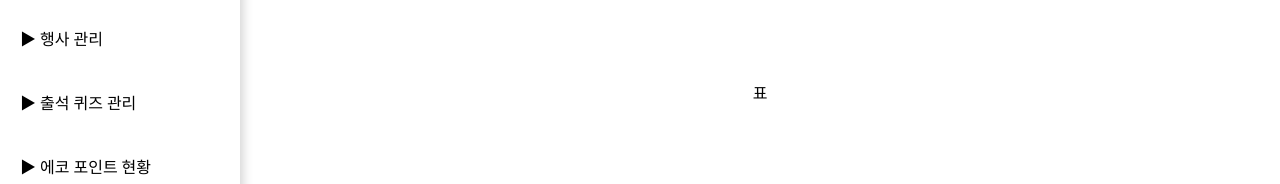
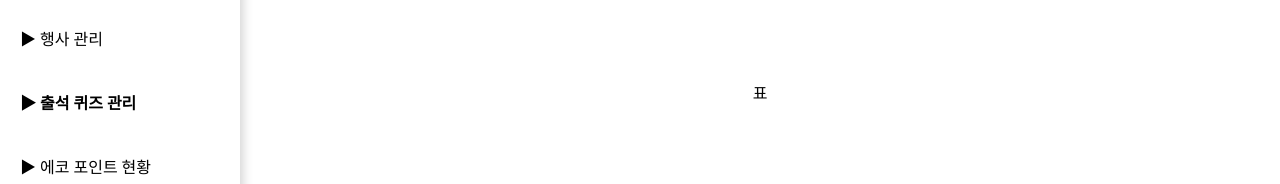
Before and after one commit to 2021echo-friends/adminpage, a React (Create React App) app: page /quiz in a window 1280 px wide. Shown: the part 367-551 px from the top of the page. Built offline with nearby package versions, Linux system fonts and the light colour scheme.

Commit message:
Add Navbar props

```diff
--- a/src/components/views/Navbar/Navbar.js
+++ b/src/components/views/Navbar/Navbar.js
@@ -1,9 +1,10 @@
-import React, { useState } from 'react';
-import { withRouter } from 'react-router-dom';
+import React, { useState, useEffect } from 'react';
+import { useHistory, withRouter } from 'react-router-dom';
+
 import './Navbar.css';
 
 function Navbar(props) {
-    const [Selected, setSelected] = useState();
+    const history = useHistory();
     const lists = [
         {id: 1, name: "▶ 고객 관리", path: "/customer"},
         {id: 2, name: "▶ 물품 관리", path: "/product"},
@@ -13,23 +14,34 @@ function Navbar(props) {
     ]
 
     const onLogoHandler = () => {
-        props.history.push("/main");
+        history.push("/main");
     }
 
     const onListHandler = (id) => {
-        setSelected(id);
-        props.history.push(lists[id-1].path);
-        console.log(Selected);
+        history.push(lists[id-1].path);
     }
 
     const onLogoutHandler = () => {
         props.history.push("/");
     }
 
-    const listItem = lists.map((list, key) => Selected === list.id
-    ? <tr key={key}><td className="selected" onClick={() => onListHandler(list.id)}>{list.name}</td></tr>
-    : <tr key={key}><td onClick={() => onListHandler(list.id)}>{list.name}</td></tr>
-    );
+    const listItem = lists.map((list, key) => {
+    if(props.selected === list.id) {
+        return (
+        <tr key={key}>
+            <td className="selected" onClick={() => onListHandler(list.id)}>
+                {list.name}
+            </td>
+        </tr> )
+    }
+    else {
+        return (
+        <tr key={key}>
+            <td onClick={() => onListHandler(list.id)}>
+                {list.name}
+            </td>
+        </tr> )
+    }});
 
     return (
         <table className="navbar">
--- a/src/components/views/Pages/AttendenceQuizPage.js
+++ b/src/components/views/Pages/AttendenceQuizPage.js
@@ -10,7 +10,7 @@ function AttendenceQuizPage() {
 
     return (
         <div className="attendence-quiz">
-            <Navbar />
+            <Navbar selected={4} />
             <div className="board">
                 <Title title="출석 퀴즈 관리" />
                 <div className="content">
--- a/src/components/views/Pages/CustomerPage.js
+++ b/src/components/views/Pages/CustomerPage.js
@@ -10,7 +10,7 @@ function CustomerPage() {
 
     return (
         <div className="customer">
-            <Navbar />
+            <Navbar selected={1} />
             <div className="board">
                 <Title title="고객 관리" />
                 <div className="content">
--- a/src/components/views/Pages/EcoPointPage.js
+++ b/src/components/views/Pages/EcoPointPage.js
@@ -7,7 +7,7 @@ import './styles.css';
 function EcoPointPage() {
     return (
         <div className="ecopoint">
-            <Navbar />
+            <Navbar selected={5} />
             <div className="board">
                 <Title title="에코 포인트 현황" />
                 <div className="content">
--- a/src/components/views/Pages/EventPage.js
+++ b/src/components/views/Pages/EventPage.js
@@ -10,7 +10,7 @@ function EventPage() {
 
     return (
         <div className="event">
-            <Navbar />
+            <Navbar selected={3} />
             <div className="board">
                 <Title title="행사 관리" />
                 <div className="content">
--- a/src/components/views/Pages/ProductPage.js
+++ b/src/components/views/Pages/ProductPage.js
@@ -10,7 +10,7 @@ function ProductPage() {
 
     return (
         <div className="product">
-            <Navbar />
+            <Navbar selected={2} />
             <div className="board">
                 <Title title="물품 관리" />
                 <div className="content">
--- a/src/components/views/Searchbar/Searchbar.js
+++ b/src/components/views/Searchbar/Searchbar.js
@@ -44,7 +44,7 @@ function Searchbar(props) {
 
     useEffect(() => {
         // axios로 데이터 가져오기
-    }, [, ])
+    }, [])
 
     const onSearchHandler = (e) => {
         setContent(e.target.value);
@@ -69,7 +69,7 @@ function Searchbar(props) {
                 onChange={onCriteriaHandler}
                 input={<BootstrapInput />}>
                     { criteria.map((criterion, key) => {
-                        return <MenuItem value={key}>{criterion}</MenuItem>
+                        return <MenuItem key={key} value={key}>{criterion}</MenuItem>
                     })}
                 </Select>
             </FormControl>
```
